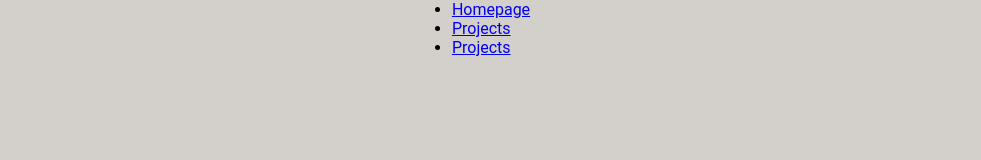
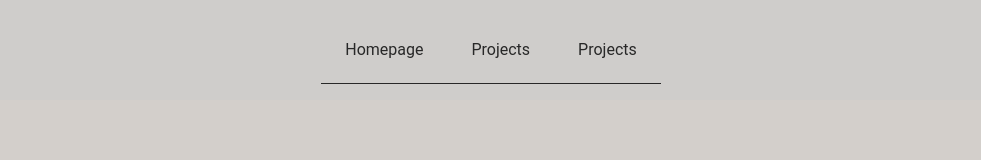
Before and after one commit to JayneValverde/React-Profile-Jayne, a React (Create React App) app: page / in a window 1280 px wide. Shown: the top 160 px of the page, without its empty margins (149-1130 px from the left). Built offline with nearby package versions, Linux system fonts and the light colour scheme.

Commit message:
nav bar bugs fixed, header fixed, home page styles fixed

```diff
--- a/src/components/Header/Header.css
+++ b/src/components/Header/Header.css
@@ -17,3 +17,23 @@ header ul li {
     padding: 1rem;
     list-style-type: none;
 }
+
+
+.nav-bar {
+    display: flex;
+    justify-content: center;
+    padding: 0;
+}
+
+.nav-bar ul li {
+
+    padding: 1.5rem;
+    list-style-type: none;
+    border-bottom: 1px solid var(--color-black)
+}
+
+.nav-bar ul li a {
+    text-decoration:none ;
+    color: var(--color-black);
+    padding-bottom: .5rem;
+}
--- a/src/components/Header/Header.js
+++ b/src/components/Header/Header.js
@@ -3,26 +3,10 @@ import { NavLink } from 'react-router-dom'
 // import Navigation from "../Navigation/Navigation"
 import "./Header.css";
 
-// function Header(props) {
-//     const { currentTab, setCurentTab } = props;
-
-//     return (
-//         <header>
-//             <div>
-//                 <h2>React Portfolio</h2>
-//             </div>
-//             <div>
-//                 <Navigation
-//                     currentTab={currentTab}
-//                     setCurentTab={setCurentTab}
-//                     ></Navigation>
-//             </div>
-//         </header>
-//     );
-// }
 
 function Header() {
     return (
+        <header>
             <nav className="nav-bar">
                 <ul>
                     <li><NavLink to='/'>Homepage</NavLink></li>
@@ -31,6 +15,7 @@ function Header() {
 
                 </ul>
             </nav>
+        </header>
     );
 }
 
--- a/src/components/Homepage/Homepage.js
+++ b/src/components/Homepage/Homepage.js
@@ -1,6 +1,5 @@
 import React from "react";
 import "./Homepage.css";
-import { NavLink } from 'react-router-dom'
 
 function Homepage() {
     return (
--- a/src/components/Navigation/Navigation.css
+++ /dev/null
@@ -1,17 +0,0 @@
-.nav-bar {
-    display: flex;
-    justify-content: center;
-    padding: 0;
-}
-
-.nav-bar ul li {
-    padding: 1.5rem;
-    list-style-type: none;
-    border-bottom: 1px solid var(--color-black)
-}
-
-.nav-bar ul li a {
-    text-decoration:none ;
-    color: var(--color-black);
-    padding-bottom: .5rem;
-}
```
Also changed, not shown: src/components/Navigation/Navigation.js (deleted, +0 -32 lines). Lines whose indentation alone changed are shown as unchanged.
